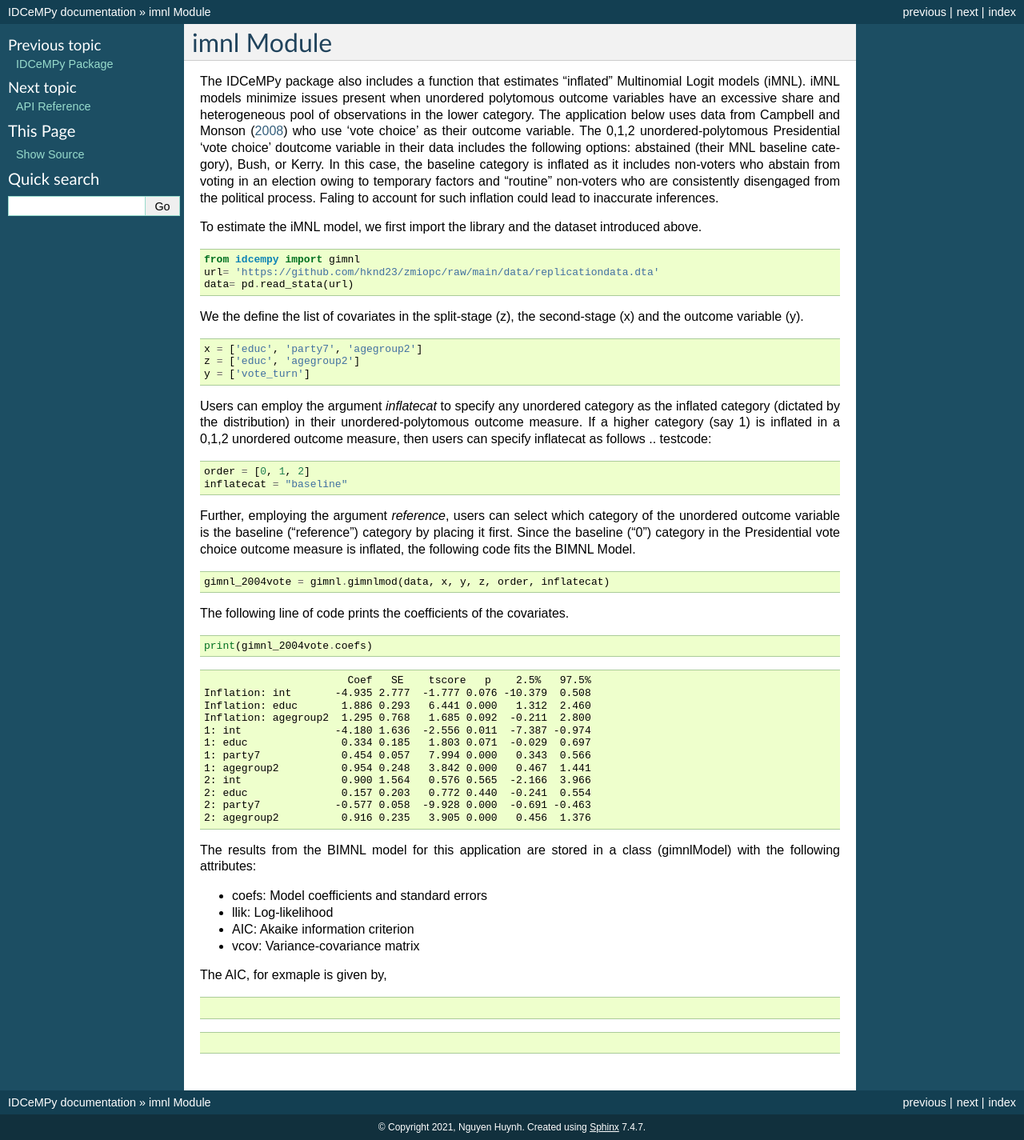
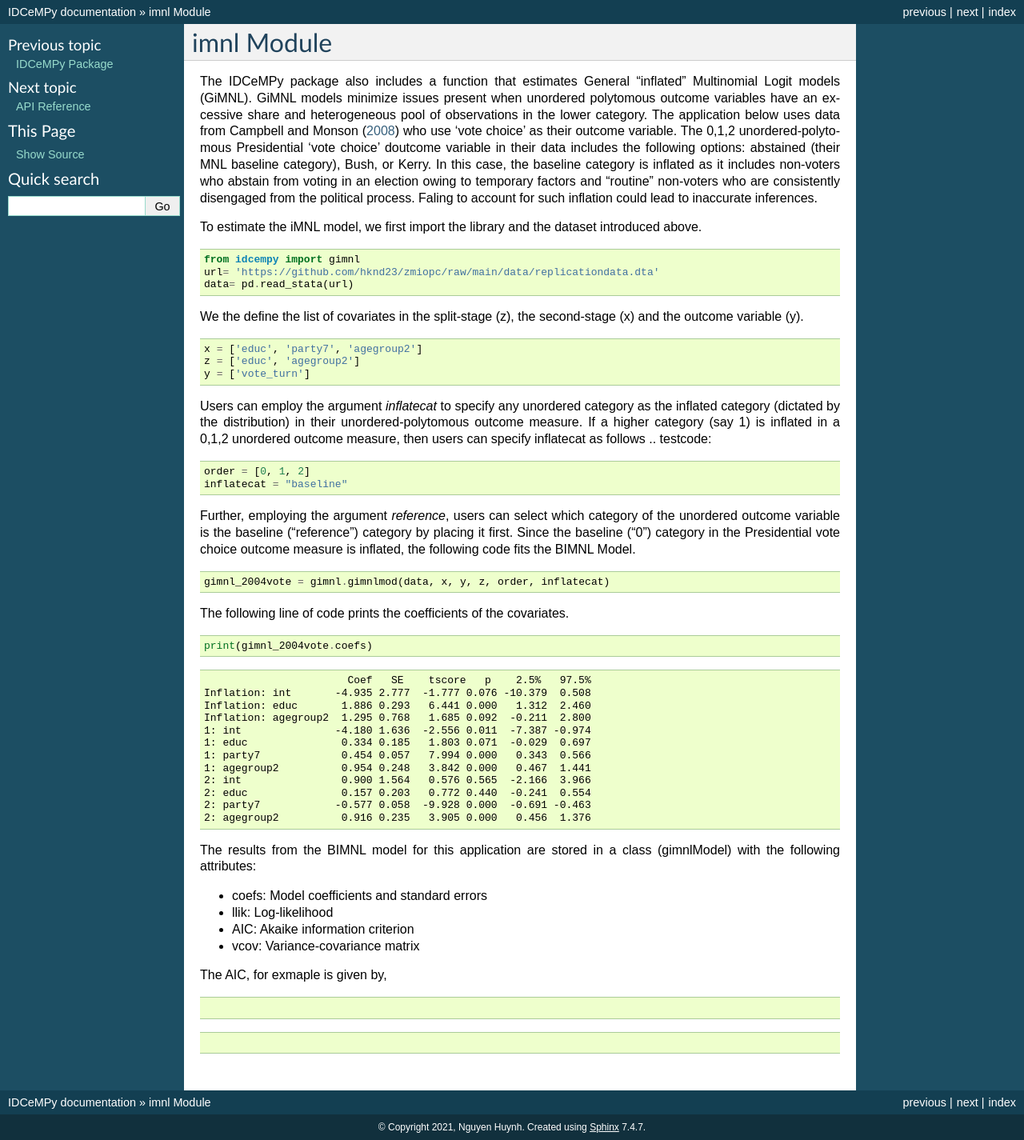
Before and after one commit to hknd23/idcempy, a Sphinx documentation site: the page built from docs/imnl_tutorial.rst, in a window 1280 px wide. Shown: the whole page at 80% size. Built offline with Sphinx 7.4.7, drawn with Linux system fonts in a browser that asks for light colours.

Commit message:
miss_vuong

```diff
--- a/docs/imnl_tutorial.rst
+++ b/docs/imnl_tutorial.rst
@@ -2,7 +2,7 @@
 imnl Module
 ***********
 
-The IDCeMPy package also includes a function that estimates "inflated" Multinomial Logit models (iMNL).  iMNL models minimize issues present when unordered polytomous outcome variables have an excessive share and heterogeneous pool of observations in the lower category.  The application below uses data from Campbell and Monson (`2008 <https://academic.oup.com/poq/article-abstract/72/3/399/1836972>`__) who use 'vote choice' as their outcome variable.  The 0,1,2 unordered-polytomous Presidential 'vote choice' doutcome variable in their data includes the following options: abstained (their MNL baseline category), Bush, or Kerry. In this case, the baseline category is inflated as it includes non-voters who abstain from voting in an election owing to temporary factors and “routine” non-voters who are consistently disengaged from the political process.  Faling to account for such inflation could lead to inaccurate inferences.
+The IDCeMPy package also includes a function that estimates General "inflated" Multinomial Logit models (GiMNL).  GiMNL models minimize issues present when unordered polytomous outcome variables have an excessive share and heterogeneous pool of observations in the lower category.  The application below uses data from Campbell and Monson (`2008 <https://academic.oup.com/poq/article-abstract/72/3/399/1836972>`__) who use 'vote choice' as their outcome variable.  The 0,1,2 unordered-polytomous Presidential 'vote choice' doutcome variable in their data includes the following options: abstained (their MNL baseline category), Bush, or Kerry. In this case, the baseline category is inflated as it includes non-voters who abstain from voting in an election owing to temporary factors and “routine” non-voters who are consistently disengaged from the political process.  Faling to account for such inflation could lead to inaccurate inferences.
 
 To estimate the iMNL model, we first import the library and the dataset introduced above.
 
```
